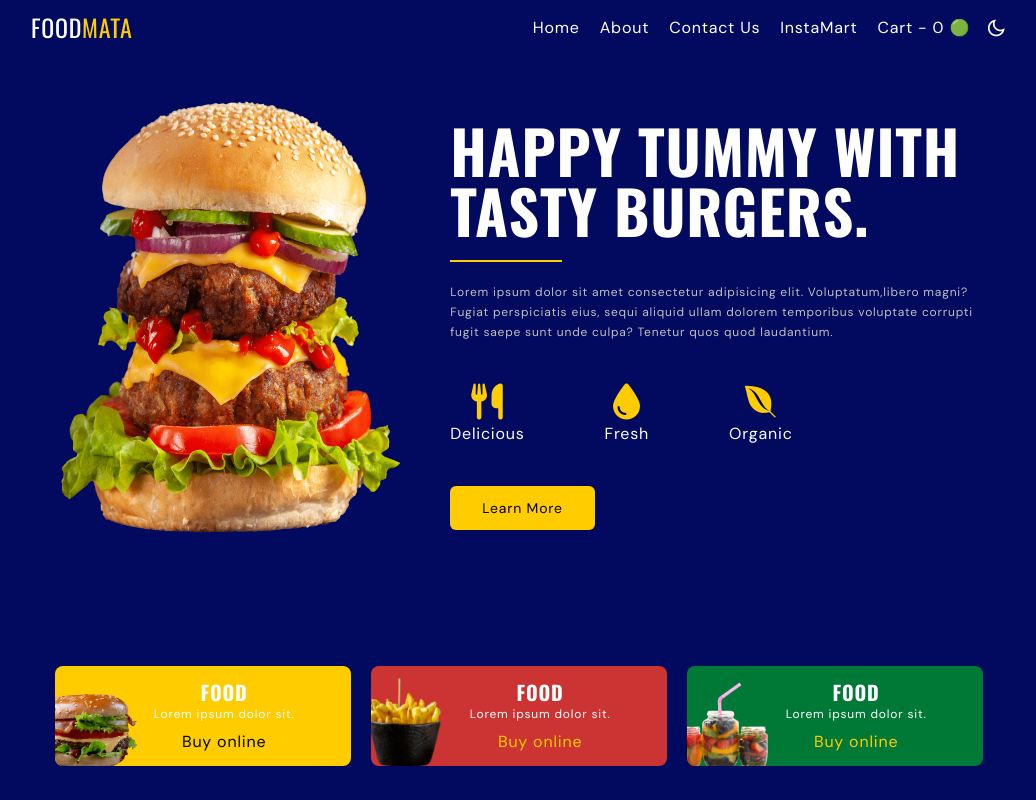
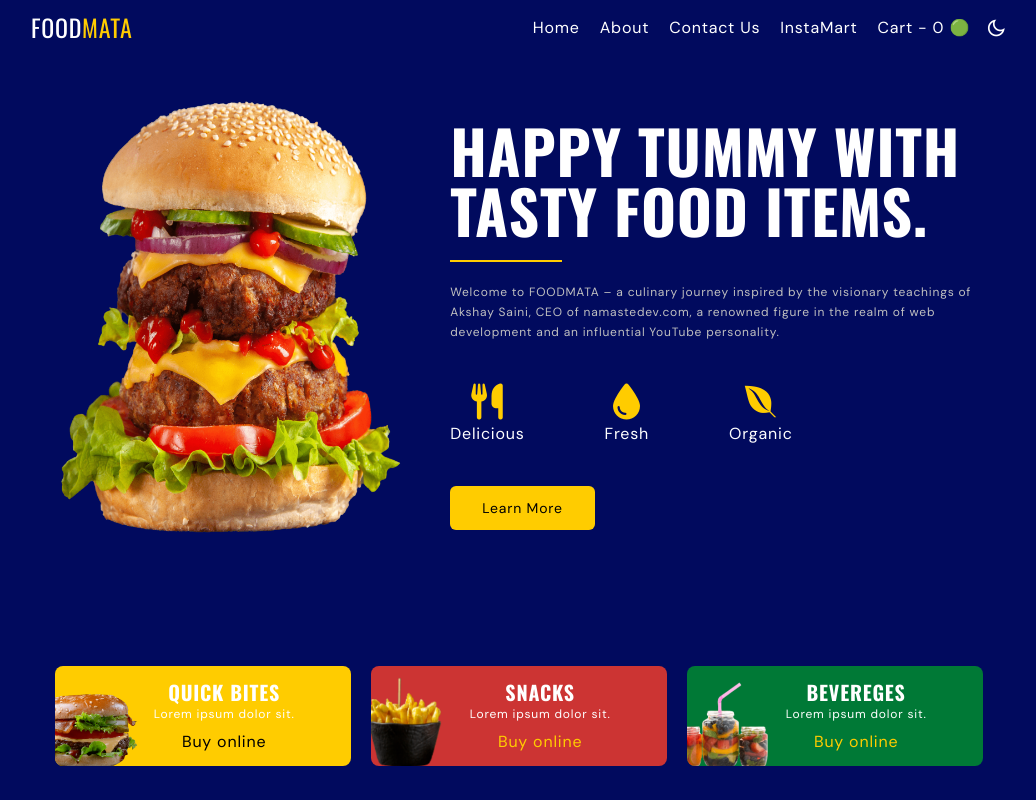
Before and after one commit to Shivam-yadav0206/Zwiggy, a React (Vite) app: page / in a window 1280 px wide. Both pictures are taken after a click on the button "Close". Shown: the top 800 px of the page, without its empty margins (121-1157 px from the left). Built offline with nearby package versions, Linux system fonts and the light colour scheme; no server answers.

Commit message:
Content fixes

```diff
--- a/src/components/Body.jsx
+++ b/src/components/Body.jsx
@@ -41,13 +41,14 @@ export const Body = () => {
               </div>
 
               <div class="home__content text-center md:basis-1/2 md:text-start lg:basis-3/5">
-                <h1 class="home__title">HAPPY TUMMY WITH TASTY BURGERS.</h1>
+                <h1 class="home__title">HAPPY TUMMY WITH TASTY FOOD ITEMS.</h1>
                 <div class="separator mx-auto md:mx-0"></div>
-                <p class="paragraph">
-                  Lorem ipsum dolor sit amet consectetur adipisicing elit.
-                  Voluptatum,libero magni? Fugiat perspiciatis eius, sequi
-                  aliquid ullam dolorem temporibus voluptate corrupti fugit
-                  saepe sunt unde culpa? Tenetur quos quod laudantium.
+                <p className="paragraph">
+                  Welcome to FOODMATA – a culinary journey inspired by the
+                  visionary teachings of Akshay Saini, CEO of <a></a>
+                  <a href="https://namastedev.com/">namastedev.com</a>, a
+                  renowned figure in the realm of web development and an
+                  influential YouTube personality.
                 </p>
                 <div class="text-base flex items-center justify-center gap-4 py-10 md:justify-start md:gap-20">
                   <div class="text-center">
@@ -69,9 +70,7 @@ export const Body = () => {
                   </div>
                 </div>
 
-                <button class="btn btn-primary">
-                  learn more
-                </button>
+                <button class="btn btn-primary">learn more</button>
               </div>
             </div>
           </section>
@@ -90,7 +89,7 @@ export const Body = () => {
 
                 <div>
                   <div class="mb-2">
-                    <h4 class="card__title">Food</h4>
+                    <h4 class="card__title">Quick bites</h4>
                     <p class="text-xs">Lorem ipsum dolor sit.</p>
                   </div>
 
@@ -112,7 +111,7 @@ export const Body = () => {
 
                 <div>
                   <div class="mb-2">
-                    <h4 class="card__title">Food</h4>
+                    <h4 class="card__title">Snacks</h4>
                     <p class="text-xs">Lorem ipsum dolor sit.</p>
                   </div>
 
@@ -134,7 +133,7 @@ export const Body = () => {
 
                 <div>
                   <div class="mb-2">
-                    <h4 class="card__title">Food</h4>
+                    <h4 class="card__title">Bevereges</h4>
                     <p class="text-xs">Lorem ipsum dolor sit.</p>
                   </div>
 
@@ -196,7 +195,9 @@ export const Body = () => {
           />
           {loading ? (
             <HomeShimmer />
-          ) : <CardList filteredRestaurants={filteredRestaurants} />}
+          ) : (
+            <CardList filteredRestaurants={filteredRestaurants} />
+          )}
         </div>
       </div>
     </>
```
